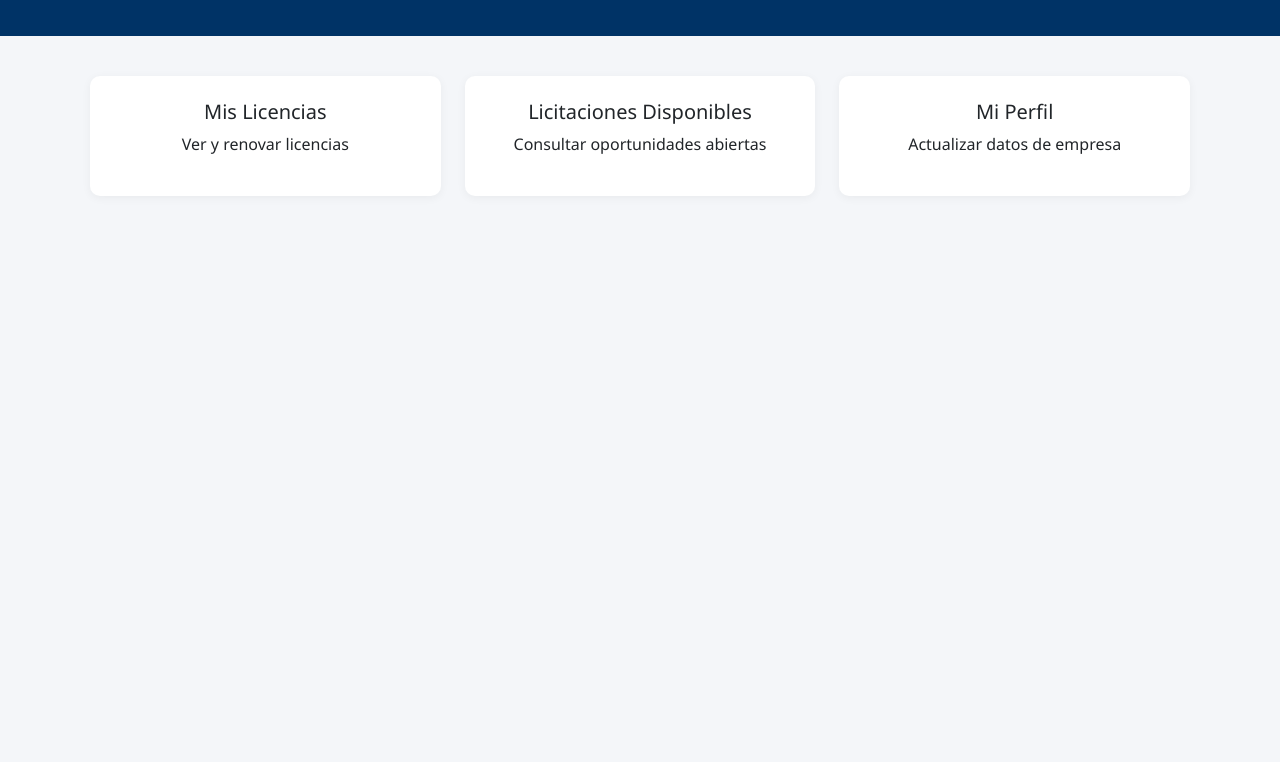
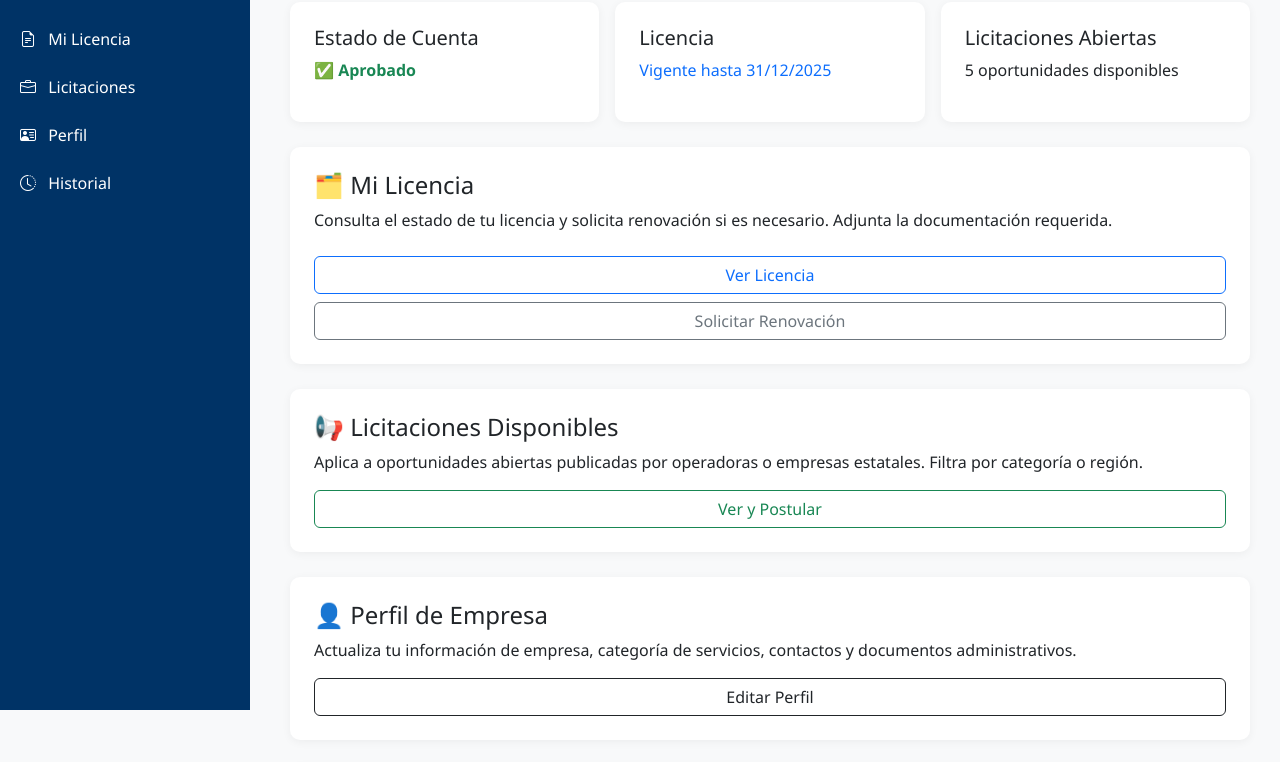
Before and after one commit to vendorconnect-demo/vendorconnect, a plain HTML site: page dashboard-proveedor.html in a window 1280 px wide. Shown: the part 90-852 px from the top of the page. Before the commit the page ends 800 px from the top, so only its background shows below. Drawn offline with nearby package versions, Linux system fonts and the light colour scheme.

Commit message:
Add files via upload

```diff
--- a/dashboard-proveedor.html
+++ b/dashboard-proveedor.html
@@ -2,43 +2,86 @@
 <!DOCTYPE html>
 <html lang="es">
 <head>
-  <meta charset="UTF-8" />
-  <meta name="viewport" content="width=device-width, initial-scale=1.0"/>
-  <title>Dashboard – Proveedor | VendorConnect EG</title>
-  <link href="https://cdn.jsdelivr.net/npm/bootstrap@5.3.0/dist/css/bootstrap.min.css" rel="stylesheet"/>
+  <meta charset="UTF-8">
+  <meta name="viewport" content="width=device-width, initial-scale=1.0">
+  <title>Panel del Proveedor | VendorConnect EG</title>
+  <link href="https://cdn.jsdelivr.net/npm/bootstrap@5.3.0/dist/css/bootstrap.min.css" rel="stylesheet">
+  <link href="https://cdn.jsdelivr.net/npm/bootstrap-icons@1.10.5/font/bootstrap-icons.css" rel="stylesheet">
   <style>
-    body { font-family: 'Segoe UI', sans-serif; background-color: #f4f6f9; }
-    header { background-color: #003366; color: white; padding: 20px 0; }
-    .container { padding: 40px 20px; }
-    .card { border: none; box-shadow: 0 2px 10px rgba(0,0,0,0.05); border-radius: 10px; }
+    body { font-family: 'Segoe UI', sans-serif; background-color: #f8f9fa; }
+    .sidebar {
+      width: 250px; height: 100vh; position: fixed; background-color: #003366; color: white; padding-top: 20px;
+    }
+    .sidebar a {
+      color: white; display: block; padding: 12px 20px; text-decoration: none;
+    }
+    .sidebar a:hover {
+      background-color: #005d7a;
+    }
+    .content {
+      margin-left: 260px; padding: 30px;
+    }
+    .card {
+      border: none; border-radius: 10px; box-shadow: 0 2px 10px rgba(0,0,0,0.05); margin-bottom: 25px;
+    }
   </style>
 </head>
 <body>
-  <header class="text-center">
-    <h2>Bienvenido, Proveedor</h2>
-    <p>Panel de gestión de su empresa en el portal VendorConnect EG</p>
-  </header>
-  <div class="container">
-    <div class="row g-4">
-      <div class="col-md-4">
-        <div class="card p-4 text-center">
-          <h5>Mis Licencias</h5>
-          <p>Ver y renovar licencias</p>
+
+<div class="sidebar">
+  <h4 class="text-center">🧰 Proveedor</h4>
+  <a href="#resumen"><i class="bi bi-speedometer2 me-2"></i> Resumen</a>
+  <a href="#licencia"><i class="bi bi-file-earmark-text me-2"></i> Mi Licencia</a>
+  <a href="#licitaciones"><i class="bi bi-briefcase me-2"></i> Licitaciones</a>
+  <a href="#perfil"><i class="bi bi-person-vcard me-2"></i> Perfil</a>
+  <a href="#historial"><i class="bi bi-clock-history me-2"></i> Historial</a>
 </div>
+
+<div class="content">
+  <h2 class="mb-4">Panel del Proveedor Registrado</h2>
+
+  <section id="resumen">
+    <div class="row g-3">
+      <div class="col-md-4"><div class="card p-4"><h5>Estado de Cuenta</h5><p class="text-success fw-bold">✅ Aprobado</p></div></div>
+      <div class="col-md-4"><div class="card p-4"><h5>Licencia</h5><p class="text-primary">Vigente hasta 31/12/2025</p></div></div>
+      <div class="col-md-4"><div class="card p-4"><h5>Licitaciones Abiertas</h5><p>5 oportunidades disponibles</p></div></div>
     </div>
-      <div class="col-md-4">
-        <div class="card p-4 text-center">
-          <h5>Licitaciones Disponibles</h5>
-          <p>Consultar oportunidades abiertas</p>
+  </section>
+
+  <section id="licencia">
+    <div class="card p-4">
+      <h4>🗂️ Mi Licencia</h4>
+      <p>Consulta el estado de tu licencia y solicita renovación si es necesario. Adjunta la documentación requerida.</p>
+      <a href="#" class="btn btn-outline-primary mt-2">Ver Licencia</a>
+      <a href="#" class="btn btn-outline-secondary mt-2">Solicitar Renovación</a>
     </div>
+  </section>
+
+  <section id="licitaciones">
+    <div class="card p-4">
+      <h4>📢 Licitaciones Disponibles</h4>
+      <p>Aplica a oportunidades abiertas publicadas por operadoras o empresas estatales. Filtra por categoría o región.</p>
+      <a href="#" class="btn btn-outline-success">Ver y Postular</a>
     </div>
-      <div class="col-md-4">
-        <div class="card p-4 text-center">
-          <h5>Mi Perfil</h5>
-          <p>Actualizar datos de empresa</p>
+  </section>
+
+  <section id="perfil">
+    <div class="card p-4">
+      <h4>👤 Perfil de Empresa</h4>
+      <p>Actualiza tu información de empresa, categoría de servicios, contactos y documentos administrativos.</p>
+      <a href="#" class="btn btn-outline-dark">Editar Perfil</a>
     </div>
+  </section>
+
+  <section id="historial">
+    <div class="card p-4">
+      <h4>📈 Historial de Postulaciones</h4>
+      <p>Consulta todas las licitaciones a las que te has postulado, el estado de cada aplicación y resultados anteriores.</p>
+      <a href="#" class="btn btn-outline-warning">Ver Historial</a>
     </div>
+  </section>
 </div>
-  </div>
+
+<script src="https://cdn.jsdelivr.net/npm/bootstrap@5.3.0/dist/js/bootstrap.bundle.min.js"></script>
 </body>
 </html>
```
Lines whose indentation alone changed are shown as unchanged.
